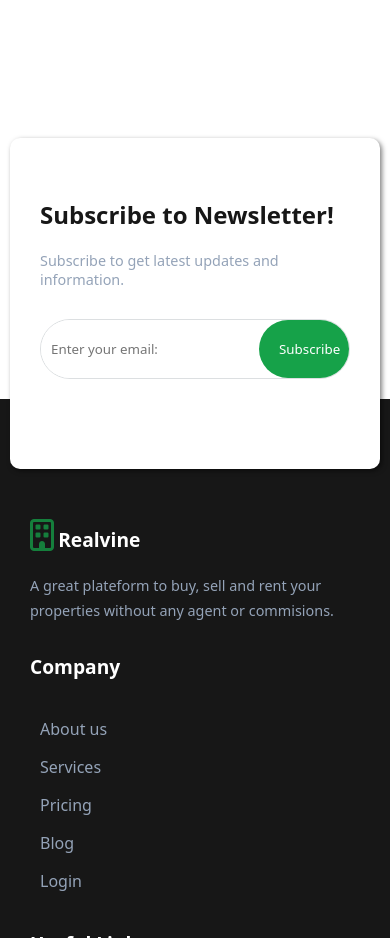
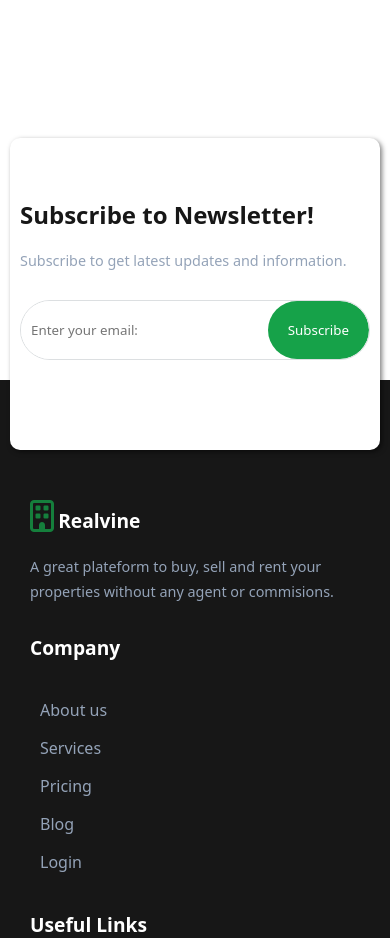
Before and after one commit to mountainboy01/RealState-Website, a plain HTML site: page index.html in a window 390 px wide. Shown: the part 7600-8538 px from the top of the page. Drawn offline with Linux system fonts and the light colour scheme.

Commit message:
subs-fix

```diff
--- a/css/style.css
+++ b/css/style.css
@@ -749,6 +749,10 @@ html{
 }
 
 @media only screen and (max-width:576px){
+.contact .subscribe{
+    padding: 60px 10px;
+}
+
 .contact .subscribe .row .col .input-box input[type="text"]{
     padding: 20px 10px;
 }
```
